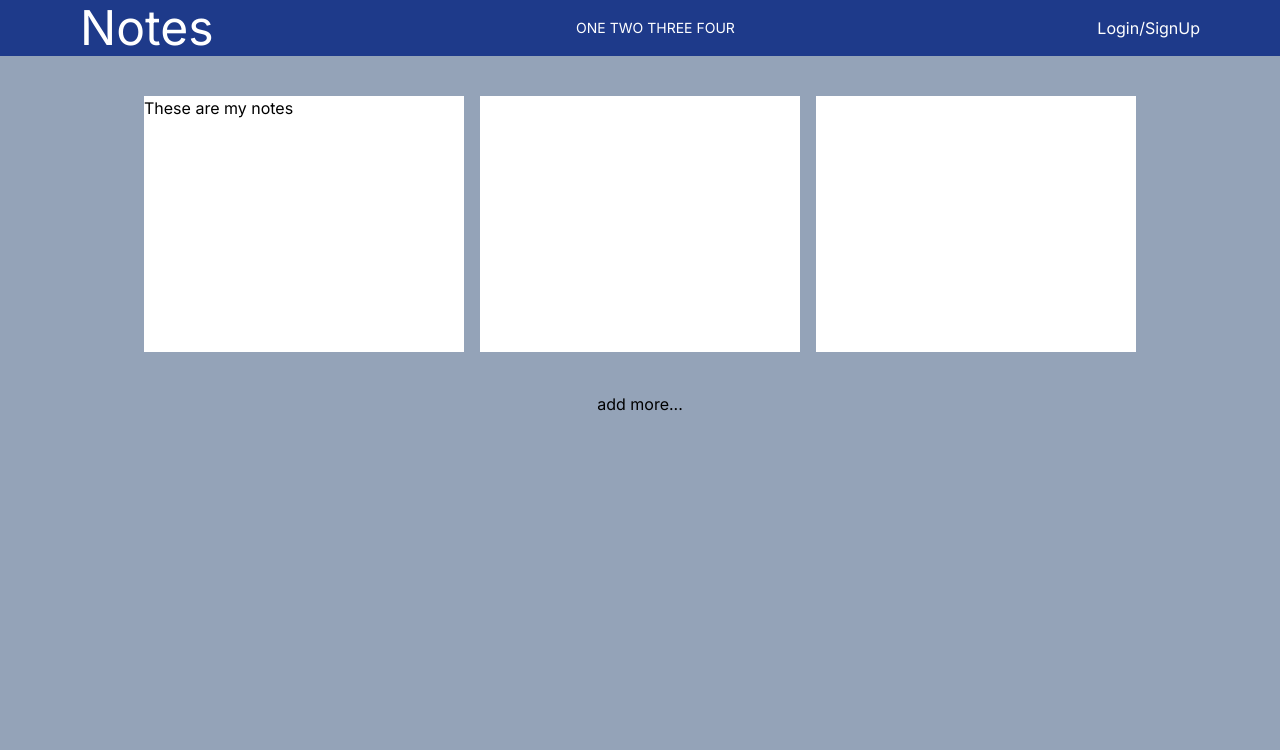
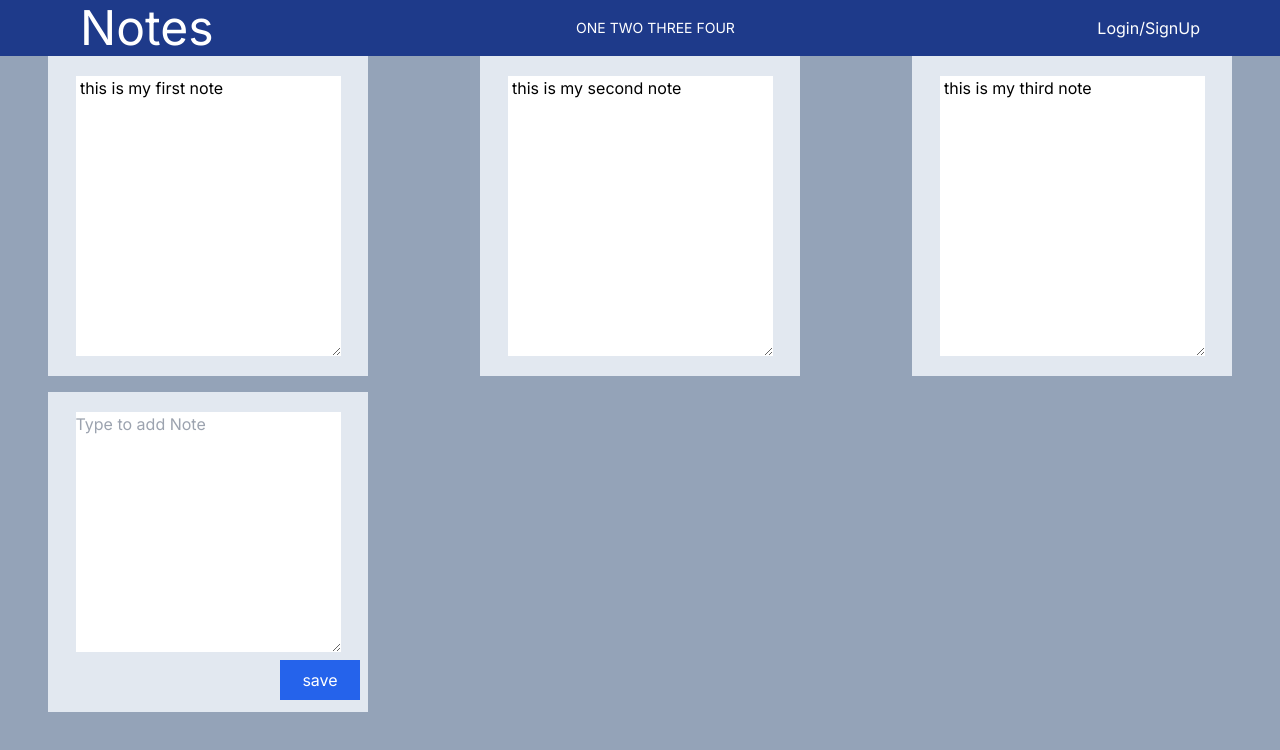
Before and after one commit to mkataw8/notes, a Next.js app: page / in a window 1280 px wide. Shown: the top 750 px of the page. Built offline with nearby package versions, Linux system fonts and the light colour scheme.

Commit message:
Created add note component and fixed styling

```diff
--- a/app/page.tsx
+++ b/app/page.tsx
@@ -1,11 +1,38 @@
+"use client";
+import { nanoid } from "nanoid";
+import { useState } from "react";
 import Nav from "./src/components/Nav";
-import Workspace from "./src/components/Workspace";
+import { Workspace } from "./src/components/Workspace";
 
 export default function Home() {
+  const [notes, setNotes] = useState([
+    {
+      id: nanoid(),
+      text: " this is my first note",
+    },
+    {
+      id: nanoid(),
+      text: " this is my second note",
+    },
+    {
+      id: nanoid(),
+      text: " this is my third note",
+    },
+  ]);
+
+  const addNote = (text) => {
+    const newNote = {
+      id: nanoid(),
+      text: text,
+    };
+    const newNotes = [...notes, newNote];
+    setNotes(newNotes);
+  };
   return (
     <main>
       <Nav />
-      <Workspace />
+
+      <Workspace notes={notes} handleAddNote={addNote} />
     </main>
   );
 }
--- /dev/null
+++ b/app/src/components/Addnote/index.tsx
@@ -0,0 +1,36 @@
+import { useState } from "react";
+
+export default function Addnote({ handleAddNote }) {
+  const [noteText, setNoteText] = useState("");
+  const handleChange = (event) => {
+    setNoteText(event.target.value);
+  };
+  const handleSaveClick = () => {
+    handleAddNote(noteText);
+  };
+
+  return (
+    <div className="flex justify-center ">
+      <div className="flex-col  bg-slate-200 w-80 h-80 ">
+        <div className="flex justify-center">
+          <textarea
+            onChange={handleChange}
+            value={noteText}
+            className=" mt-5"
+            rows="10"
+            cols="25"
+            placeholder="Type to add Note"
+          ></textarea>
+        </div>
+        <div className="flex justify-end m-2">
+          <button
+            className="flex-end bg-blue-600 w-20 h-10 text-white"
+            onClick={handleSaveClick}
+          >
+            save
+          </button>
+        </div>
+      </div>
+    </div>
+  );
+}
--- /dev/null
+++ b/app/src/components/Notes/index.tsx
@@ -0,0 +1,20 @@
+import { useState } from "react";
+
+export default function Notes({ id, text }) {
+  const [noteD, setNoteD] = useState("inside");
+  return (
+    <div className="flex justify-center ">
+      <div className="flex justify-center  bg-slate-200 w-80 h-80 ">
+        <div className="flex justify-center">
+          <textarea
+            value={text}
+            className=" m-5"
+            rows="11"
+            cols="25"
+            placeholder="Type to add Note"
+          ></textarea>
+        </div>
+      </div>
+    </div>
+  );
+}
--- a/app/src/components/Workspace/index.tsx
+++ b/app/src/components/Workspace/index.tsx
@@ -1,14 +1,17 @@
-export default function Workspace() {
+"use client";
+import Addnote from "../Addnote";
+import Notes from "../Notes";
+export function Workspace({ notes, handleAddNote }) {
   return (
-    <div className="bg-slate-400 w-full h-screen">
-      <div className="flex justify-center space-x-4 pt-10 ">
-        <div className="bg-white w-80 h-64">These are my notes</div>
-        <div className="bg-white w-80 h-64"></div>
-        <div className="bg-white w-80 h-64"></div>
+    <div className=" flex-col justify-center bg-slate-400 w-full h-screen">
+      <div className=" grid grid-cols-3 gap-4 mb-5 ">
+        {notes.map((note: any) => (
+          <Notes key={note} id={note.id} text={note.text} />
+        ))}
+
+        <Addnote handleAddNote={handleAddNote} />
       </div>
-      <div className="flex justify-center">
-        <p className=" pt-10">add more...</p>
-      </div>
+      <div className="flex justify-center"></div>
     </div>
   );
 }
--- /dev/null
+++ b/app/src/components/index.tsx
@@ -0,0 +1,11 @@
+export function AddNotesButton() {
+  function worked() {
+    console.log("workled");
+  }
+
+  return (
+    <button onClick={worked} className="bg-white w-80 h-64">
+      These are my notes
+    </button>
+  );
+}
--- a/package.json
+++ b/package.json
@@ -21,7 +21,7 @@
     "autoprefixer": "latest",
     "postcss": "latest",
     "tailwindcss": "latest",
-    "eslint": "latest",
+    "eslint": "7.28.0",
     "eslint-config-next": "latest"
   }
 }
```
